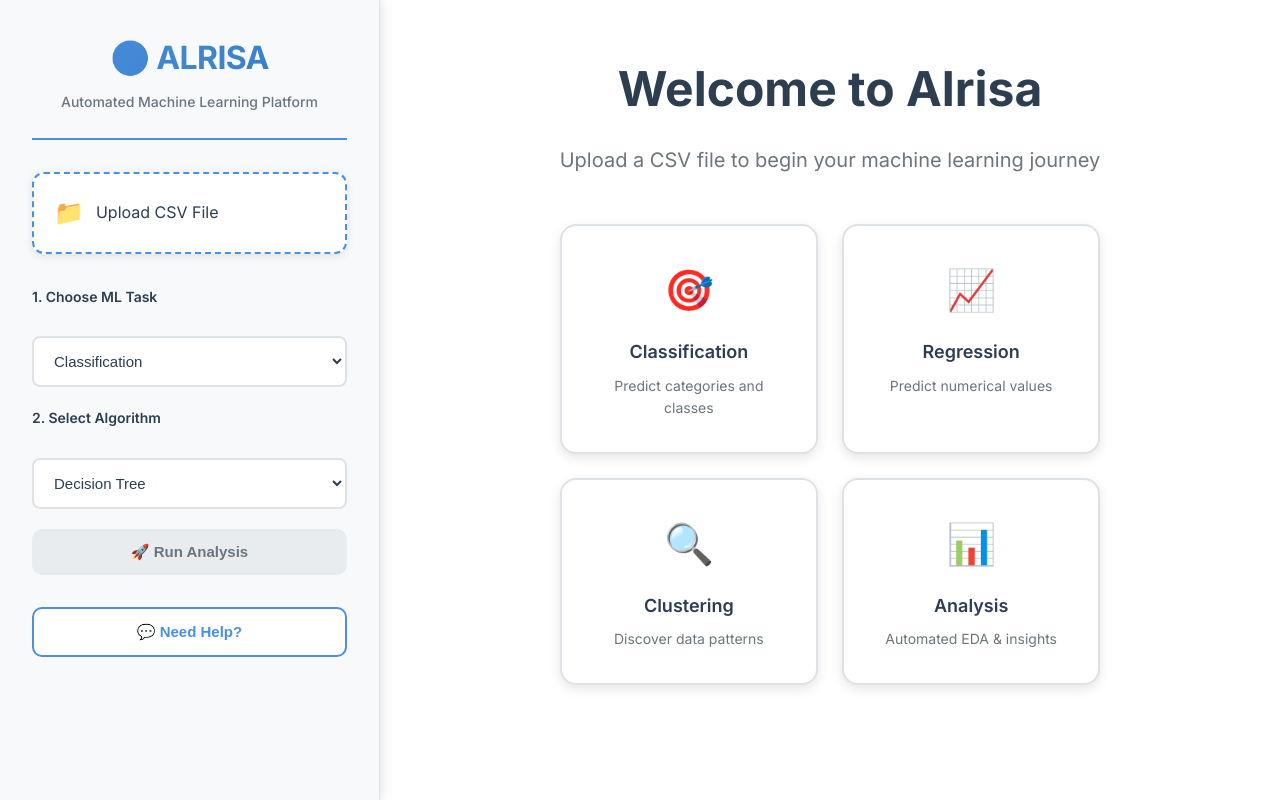
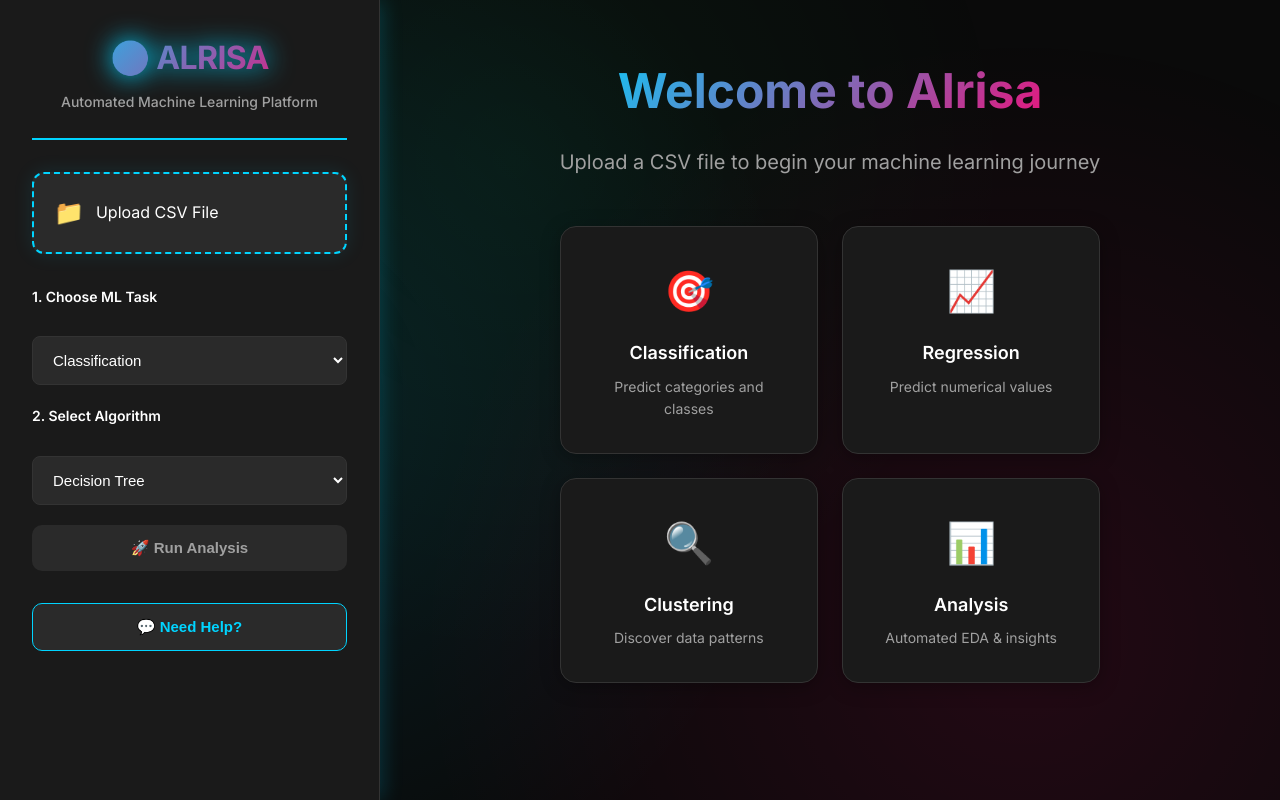
Before and after one commit to Vibhor2702/Alrisa, a Flask app: page / in a window 1280 px wide. Run offline with Flask 3, Linux system fonts and the light colour scheme.

Commit message:
Add dark theme with background visuals and fix dimensionality reduction numeric filtering

```diff
--- a/app.py
+++ b/app.py
@@ -191,14 +191,20 @@ def train_model():
                 results['metric'] = 'RMSE & R²'
 
         else:  # Unsupervised
+            # Filter only numeric columns
             df_proc = df[feature_columns].dropna()
-            X = df_proc[feature_columns]
+            numeric_cols = df_proc.select_dtypes(include=[np.number]).columns.tolist()
+
+            if len(numeric_cols) == 0:
+                return jsonify({'error': 'No numeric columns selected. Please select numeric features for unsupervised learning.'}), 400
+
+            X = df_proc[numeric_cols]
 
             models_map = {
                 "K-Means": KMeans(n_clusters=3, random_state=42),
                 "DBSCAN": DBSCAN(),
-                "PCA": PCA(n_components=2),
-                "t-SNE": TSNE(n_components=2, random_state=42)
+                "PCA": PCA(n_components=min(2, len(numeric_cols))),
+                "t-SNE": TSNE(n_components=min(2, len(numeric_cols)), random_state=42)
             }
 
             model = models_map.get(model_choice)
@@ -210,6 +216,8 @@ def train_model():
             else:
                 X_tf = model.fit_transform(X)
                 results['transformed_shape'] = X_tf.shape
+
+            results['numeric_features_used'] = numeric_cols
 
         # Generate code snippet
         code = generate_code_snippet(task, model_choice, target_column, feature_columns)
--- a/static/style.css
+++ b/static/style.css
@@ -5,17 +5,18 @@
 }
 
 :root {
-    --bg-primary: #ffffff;
-    --bg-secondary: #f8f9fa;
-    --bg-tertiary: #e9ecef;
-    --accent-blue: #4a90e2;
-    --accent-blue-hover: #357abd;
-    --text-primary: #2c3e50;
-    --text-secondary: #6c757d;
-    --border-color: #dee2e6;
-    --success: #28a745;
-    --warning: #ffc107;
-    --shadow: rgba(0, 0, 0, 0.1);
+    --bg-primary: #0a0a0a;
+    --bg-secondary: #1a1a1a;
+    --bg-tertiary: #2a2a2a;
+    --accent-primary: #00d4ff;
+    --accent-secondary: #ff006e;
+    --accent-hover: #00b8e6;
+    --text-primary: #ffffff;
+    --text-secondary: #a0a0a0;
+    --border-color: #333333;
+    --success: #00ff88;
+    --warning: #ffaa00;
+    --shadow: rgba(0, 212, 255, 0.2);
 }
 
 body {
@@ -24,6 +25,27 @@ body {
     color: var(--text-primary);
     line-height: 1.6;
     overflow-x: hidden;
+    position: relative;
+}
+
+body::before {
+    content: '';
+    position: fixed;
+    top: 0;
+    left: 0;
+    width: 100%;
+    height: 100%;
+    background:
+        radial-gradient(circle at 20% 50%, rgba(0, 212, 255, 0.1) 0%, transparent 50%),
+        radial-gradient(circle at 80% 80%, rgba(255, 0, 110, 0.1) 0%, transparent 50%),
+        radial-gradient(circle at 40% 20%, rgba(0, 255, 136, 0.05) 0%, transparent 50%);
+    pointer-events: none;
+    z-index: 0;
+}
+
+.container {
+    position: relative;
+    z-index: 1;
 }
 
 .container {
@@ -41,13 +63,14 @@ body {
     display: flex;
     flex-direction: column;
     gap: 2rem;
-    box-shadow: 2px 0 10px var(--shadow);
+    box-shadow: 2px 0 20px var(--shadow);
+    backdrop-filter: blur(10px);
 }
 
 .sidebar-header {
     text-align: center;
     padding-bottom: 1.5rem;
-    border-bottom: 2px solid var(--accent-blue);
+    border-bottom: 2px solid var(--accent-primary);
 }
 
 .logo {
@@ -55,10 +78,20 @@ body {
     font-weight: 700;
     letter-spacing: -0.02em;
     margin-bottom: 0.5rem;
-    background: linear-gradient(135deg, var(--accent-blue) 0%, #357abd 100%);
+    background: linear-gradient(135deg, var(--accent-primary) 0%, var(--accent-secondary) 100%);
     -webkit-background-clip: text;
     -webkit-text-fill-color: transparent;
     background-clip: text;
+    animation: glow 2s ease-in-out infinite alternate;
+}
+
+@keyframes glow {
+    from {
+        filter: drop-shadow(0 0 5px var(--accent-primary));
+    }
+    to {
+        filter: drop-shadow(0 0 15px var(--accent-primary));
+    }
 }
 
 .tagline {
@@ -79,19 +112,19 @@ body {
     align-items: center;
     gap: 0.75rem;
     padding: 1.25rem;
-    background: #ffffff;
-    border: 2px dashed var(--accent-blue);
+    background: var(--bg-tertiary);
+    border: 2px dashed var(--accent-primary);
     border-radius: 12px;
     cursor: pointer;
     transition: all 0.3s ease;
-    box-shadow: 0 2px 8px var(--shadow);
+    box-shadow: 0 0 20px rgba(0, 212, 255, 0.1);
 }
 
 .upload-label:hover {
-    border-color: var(--accent-blue-hover);
-    background: rgba(74, 144, 226, 0.05);
+    border-color: var(--accent-primary);
+    background: rgba(0, 212, 255, 0.05);
     transform: translateY(-2px);
-    box-shadow: 0 4px 12px var(--shadow);
+    box-shadow: 0 0 30px rgba(0, 212, 255, 0.3);
 }
 
 .upload-icon {
@@ -129,8 +162,8 @@ body {
 .select-input {
     width: 100%;
     padding: 0.875rem 1rem;
-    background: #ffffff;
-    border: 2px solid var(--border-color);
+    background: var(--bg-tertiary);
+    border: 1px solid var(--border-color);
     border-radius: 8px;
     color: var(--text-primary);
     font-size: 0.9375rem;
@@ -195,14 +229,30 @@ body {
 }
 
 .btn-primary {
-    background: var(--accent-blue);
+    background: linear-gradient(135deg, var(--accent-primary) 0%, var(--accent-secondary) 100%);
     color: #ffffff;
+    position: relative;
+    overflow: hidden;
+}
+
+.btn-primary::before {
+    content: '';
+    position: absolute;
+    top: 0;
+    left: -100%;
+    width: 100%;
+    height: 100%;
+    background: linear-gradient(90deg, transparent, rgba(255, 255, 255, 0.2), transparent);
+    transition: left 0.5s;
+}
+
+.btn-primary:hover:not(:disabled)::before {
+    left: 100%;
 }
 
 .btn-primary:hover:not(:disabled) {
-    background: var(--accent-blue-hover);
     transform: translateY(-2px);
-    box-shadow: 0 8px 20px rgba(74, 144, 226, 0.3);
+    box-shadow: 0 8px 25px rgba(0, 212, 255, 0.4);
 }
 
 .btn-primary:disabled {
@@ -212,14 +262,14 @@ body {
 }
 
 .btn-secondary {
-    background: #ffffff;
-    color: var(--accent-blue);
-    border: 2px solid var(--accent-blue);
+    background: var(--bg-tertiary);
+    color: var(--accent-primary);
+    border: 1px solid var(--accent-primary);
 }
 
 .btn-secondary:hover {
-    background: var(--accent-blue);
-    color: #ffffff;
+    background: rgba(0, 212, 255, 0.1);
+    box-shadow: 0 0 20px rgba(0, 212, 255, 0.3);
 }
 
 /* Main Content */
@@ -244,7 +294,10 @@ body {
     font-size: 3rem;
     font-weight: 700;
     margin-bottom: 1rem;
-    color: var(--text-primary);
+    background: linear-gradient(135deg, var(--accent-primary) 0%, var(--accent-secondary) 100%);
+    -webkit-background-clip: text;
+    -webkit-text-fill-color: transparent;
+    background-clip: text;
 }
 
 .welcome-content > p {
@@ -262,17 +315,18 @@ body {
 
 .feature-card {
     padding: 2rem;
-    background: #ffffff;
-    border: 2px solid var(--border-color);
+    background: var(--bg-secondary);
+    border: 1px solid var(--border-color);
     border-radius: 16px;
     transition: all 0.3s ease;
-    box-shadow: 0 4px 12px var(--shadow);
+    box-shadow: 0 4px 20px rgba(0, 0, 0, 0.3);
 }
 
 .feature-card:hover {
-    border-color: var(--accent-blue);
+    border-color: var(--accent-primary);
     transform: translateY(-5px);
-    box-shadow: 0 12px 24px rgba(74, 144, 226, 0.2);
+    box-shadow: 0 8px 30px rgba(0, 212, 255, 0.3);
+    background: linear-gradient(135deg, var(--bg-secondary) 0%, rgba(0, 212, 255, 0.05) 100%);
 }
 
 .feature-icon {
```
Also changed, not shown: other parts of static/style.css (+43 -35 lines).
